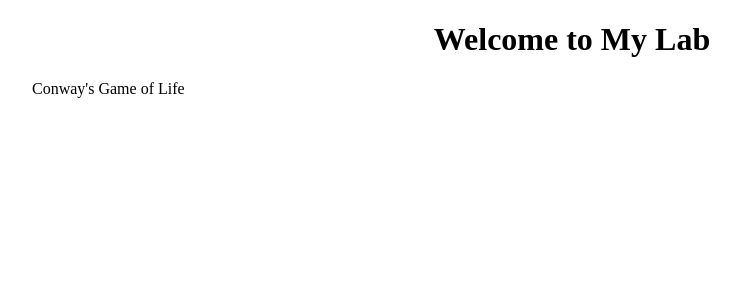
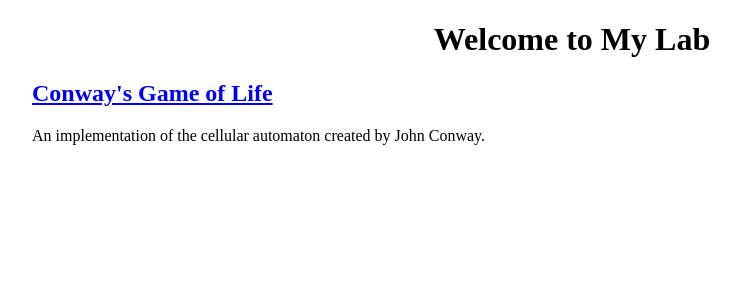
Before and after one commit to quangdaon/lab, a SvelteKit app: page / in a window 1280 px wide. Shown: the top 300 px of the page, without its empty margins (68-808 px from the left). Built offline with nearby package versions, Linux system fonts and the light colour scheme.

Commit message:
Add link and description

```diff
--- a/data/apps.yaml
+++ b/data/apps.yaml
@@ -1,4 +1,6 @@
 - name: Conway's Game of Life
+  description: |
+    An implementation of the cellular automaton created by John Conway.
   repo: https://github.com/quangdaon/game-of-life
   path: game-of-life
   netlifyId: cozy-pixie-d75bc2
--- a/src/routes/+page.svelte
+++ b/src/routes/+page.svelte
@@ -11,7 +11,12 @@
 
 	<div class="apps">
 		{#each apps as app}
-			{app.name}
+			<div class="app">
+				<h2>
+					<a rel="external" href="/{app.path}">{app.name}</a>
+				</h2>
+        <p>{app.description}</p>
+			</div>
 		{/each}
 	</div>
 </div>
```
